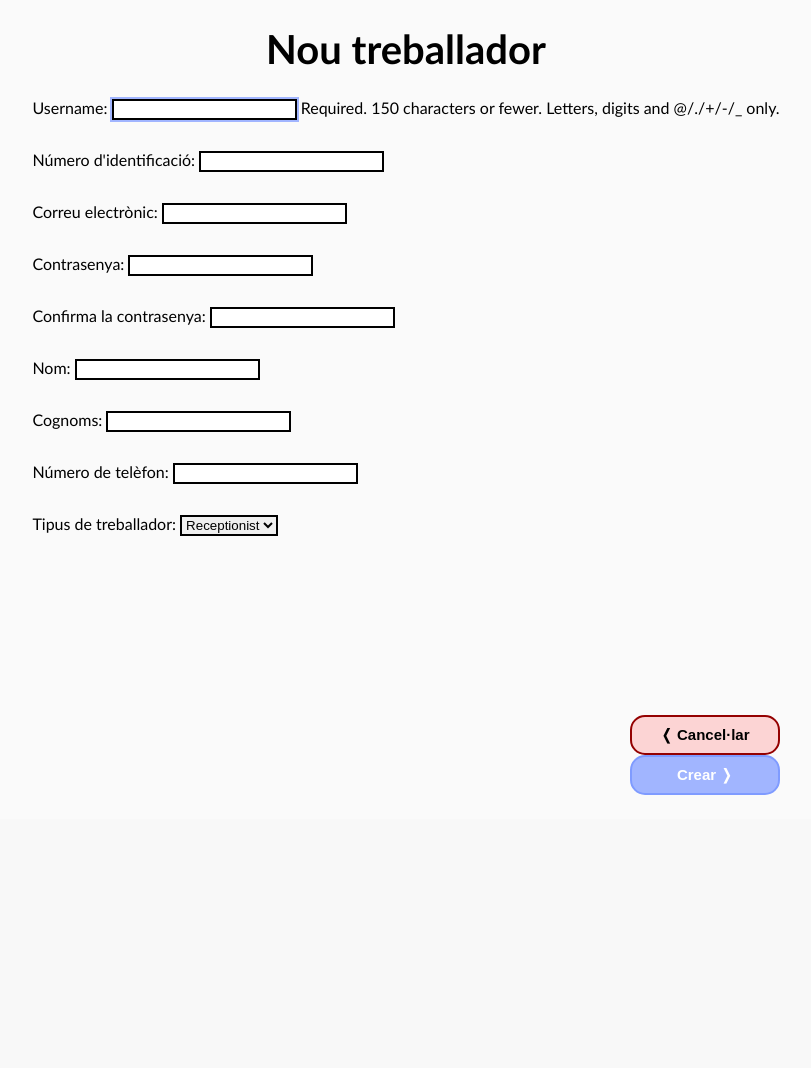
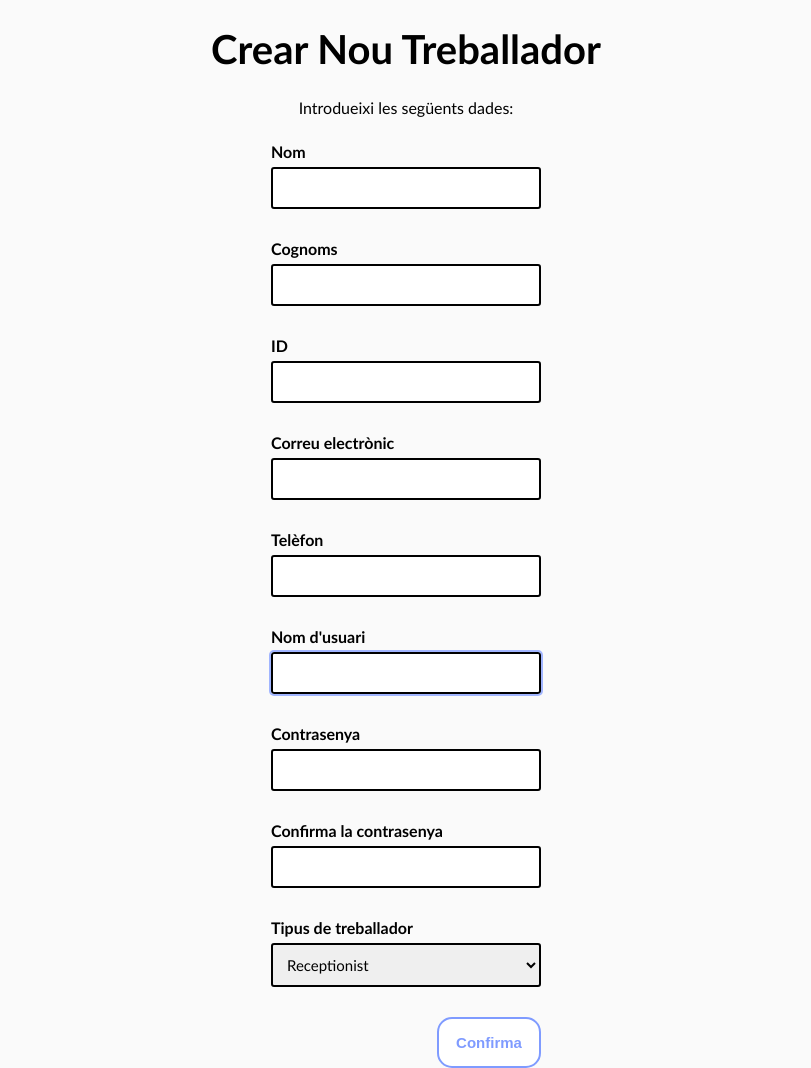
Before and after one commit to Computer-Engineering-UdL/JointProject, a Django app: page /planner/new-worker/ in a window 1280 px wide. Shown: the part 70-1138 px from the top of the page, without its empty margins (234-1045 px from the left). Before the commit the page ends 865 px from the top, so only its background shows below. Run offline with Django 5.2, Linux system fonts and the light colour scheme; a user stored in the database is signed in.

Commit message:
feat: worker creation interface

```diff
--- /dev/null
+++ b/static/css/worker/planner/planner_new_worker.css
@@ -0,0 +1,31 @@
+form {
+    display: flex;
+    flex-direction: column;
+    gap: 30px;
+}
+
+h5 {
+    margin-bottom: 5px;
+}
+
+/************** Form inputs **************/
+.form-group input {
+    padding: 10px;
+    border-radius: 3px;
+    font-size: 15px;
+    font-family: "Gill Sans MT", Arial, sans-serif;
+}
+
+.form-group select {
+    padding: 10px;
+    border-radius: 3px;
+    font-size: 15px;
+    font-family: "Gill Sans MT", Arial, sans-serif;
+}
+
+/************** Overwrite **************/
+/******* Procedural buttons *******/
+.procedural-buttons {
+    flex-direction: column;
+    align-items: flex-end;
+}
--- a/templates/worker/planner/new_worker.html
+++ b/templates/worker/planner/new_worker.html
@@ -2,7 +2,7 @@
 
 {% load static %}
 {% block extra_css %}
-    <link rel="stylesheet" href="{% static 'css/worker/planner/planner_add_room.css' %}">
+    <link rel="stylesheet" href="{% static 'css/worker/planner/planner_new_worker.css' %}">
 {% endblock extra_css %}
 
 <!-- This block must appear in every reservation template as it is -->
@@ -12,14 +12,23 @@
 
 {% block content %}
     <div class="main">
-        <h2 class="subsection-title">Nou treballador</h2>
+        <h2 class="subsection-title">Crear Nou Treballador</h2>
+        <p class="process-guidance">Introdueixi les següents dades:</p>
         <form method="post">
-            {{ form.as_p }}
-            {{ create_worker_form.as_p }}
             {% csrf_token %}
-            <div class="procedural-buttons" style="margin-top: 20%">
-                <button class="cancel-button" type="button" onclick="goBack()">&#10092; Cancel·lar</button>
-                <button type="submit" name="action" class="continue-button">Crear &#10093;</button>
+            <div class="form-group"><h5>Nom</h5> {{ form.first_name }}</div>
+            <div class="form-group"><h5>Cognoms</h5> {{ form.last_name }}</div>
+            <div class="form-group"><h5>ID</h5> {{ form.id_number }}</div>
+            <div class="form-group"><h5>Correu electrònic</h5> {{ form.email }}</div>
+            <div class="form-group"><h5>Telèfon</h5> {{ form.phone_number }}</div>
+
+            <div class="form-group"><h5>Nom d'usuari</h5> {{ form.username }}</div>
+            <div class="form-group"><h5>Contrasenya</h5> {{ form.password1 }}</div>
+            <div class="form-group"><h5>Confirma la contrasenya</h5> {{ form.password2 }}</div>
+
+            <div class="form-group"><h5>Tipus de treballador</h5> {{ create_worker_form.worker_type }}</div>
+            <div class="procedural-buttons">
+                <button class="filter-button" type="submit">Confirma</button>
             </div>
         </form>
     </div>
```
